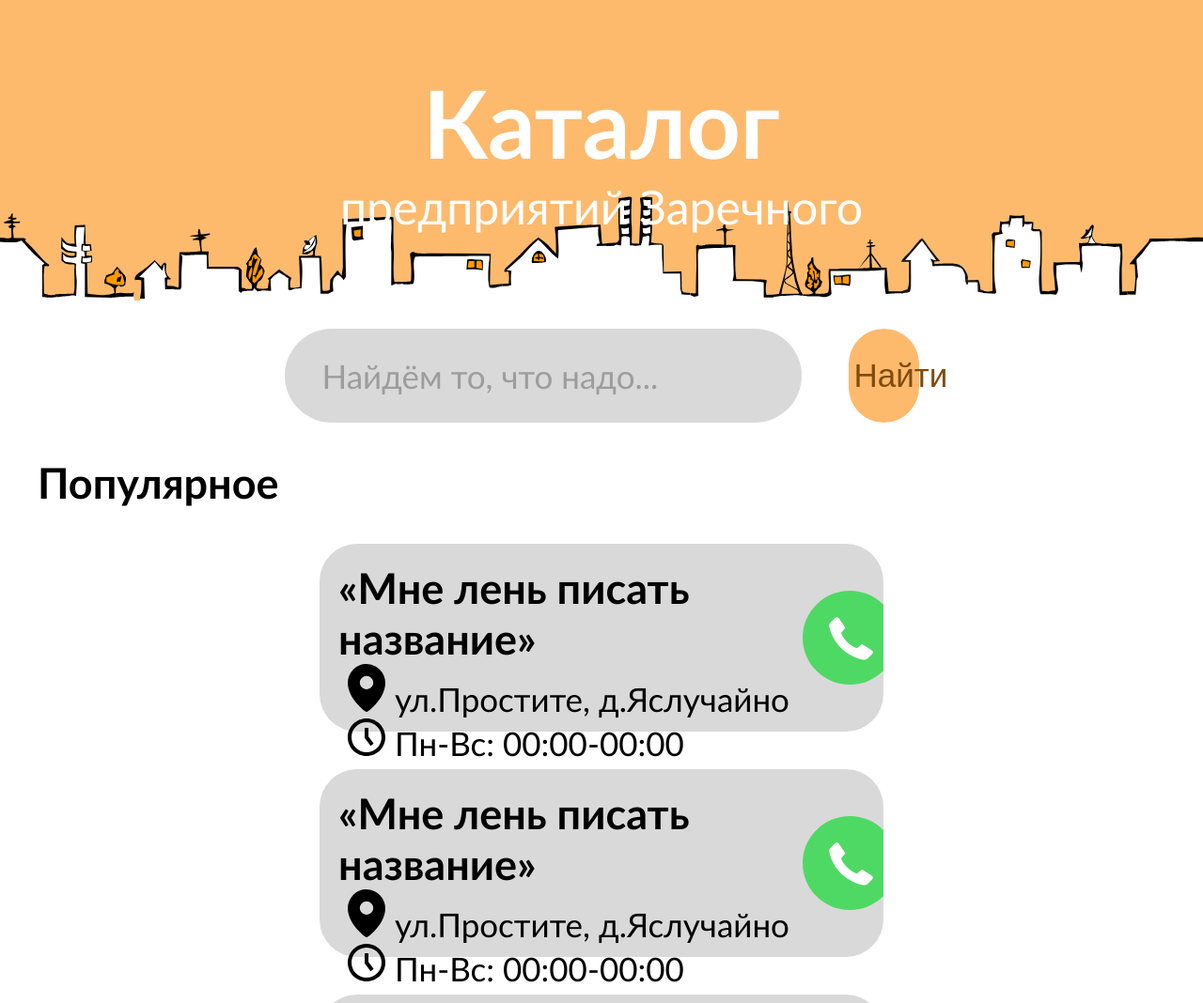
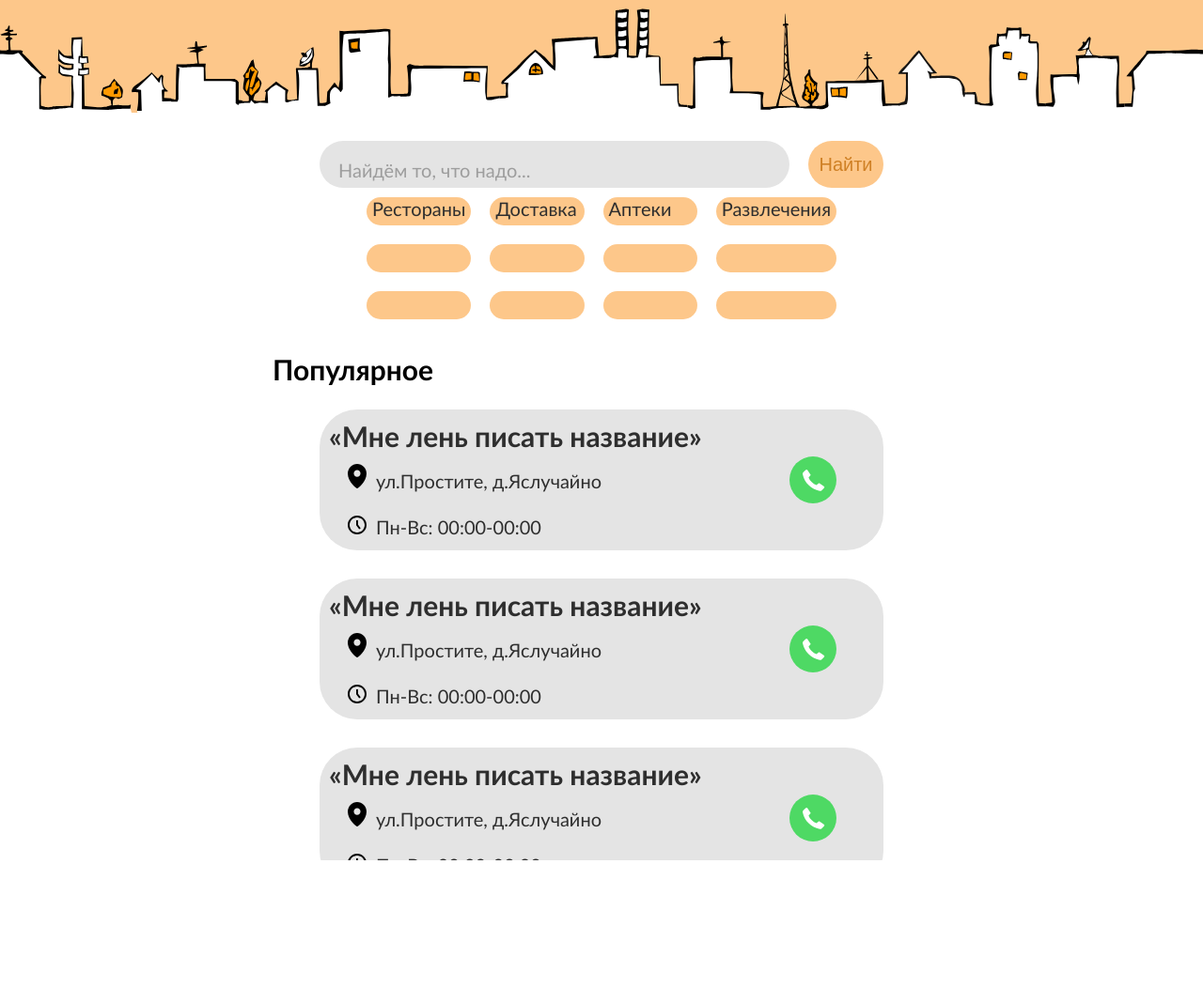
Before and after one commit to ToadSupremacist/catalog, a plain HTML site: page index.html in a window 1280 px wide. Shown: the top 1068 px of the page at 94% size. After the commit the page ends 916 px from the top, so only its background shows below. Drawn offline with Linux system fonts and the light colour scheme.

Commit message:
categories

```diff
--- a/index.html
+++ b/index.html
@@ -8,18 +8,56 @@
     </head>
     <body>
         <header class="header">
-            <div class="catalog-name">
-                <h1>Каталог</h1>
-                <p>предприятий Заречного</p>
-            </div>
+            <!-- <div class="catalog-name"> -->
+                <!-- <h1>Каталог</h1> -->
+                <!-- <p>предприятий Заречного</p> -->
+            <!-- </div> -->
         </header>
         <main class="main">
             <div class="search">
                 <input class="searchbar" type="search" placeholder="Найдём то, что надо...">
                 <button class="search-btn" type="submit">Найти</button>
             </div>
+            <div class="categories-div">
+                <div class="category">Рестораны</div>
+                <div class="category">Доставка</div>
+                <div class="category">Аптеки</div>
+                <div class="category">Развлечения</div>
+                <div class="category"></div>
+                <div class="category"></div>
+                <div class="category"></div>
+                <div class="category"></div>
+                <div class="category"></div>
+                <div class="category"></div>
+                <div class="category"></div>
+                <div class="category"></div>
+            </div>
             <h2 class="popular">Популярное</h2>
             <ul class="main__ul">
+                <li class="card">
+                    <div>
+                        <p class="name">«Мне лень писать название»</p>
+                        <p class="address"><img src="static/geo.svg">ул.Простите, д.Яслучайно</p>
+                        <p class="work-hours"><img src="static/clock.svg">Пн-Вс: 00:00-00:00</p>
+                    </div>
+                    <button class="call-btn"></button>
+                </li>
+                <li class="card">
+                    <div>
+                        <p class="name">«Мне лень писать название»</p>
+                        <p class="address"><img src="static/geo.svg">ул.Простите, д.Яслучайно</p>
+                        <p class="work-hours"><img src="static/clock.svg">Пн-Вс: 00:00-00:00</p>
+                    </div>
+                    <button class="call-btn"></button>
+                </li>
+                <li class="card">
+                    <div>
+                        <p class="name">«Мне лень писать название»</p>
+                        <p class="address"><img src="static/geo.svg">ул.Простите, д.Яслучайно</p>
+                        <p class="work-hours"><img src="static/clock.svg">Пн-Вс: 00:00-00:00</p>
+                    </div>
+                    <button class="call-btn"></button>
+                </li>
                 <li class="card">
                     <div>
                         <p class="name">«Мне лень писать название»</p>
--- a/script.js
+++ b/script.js
@@ -1,5 +1,5 @@
 const header = document.querySelector(".header")
 
-window.addEventListener("click", (event) => {
-    header.toggleAttribute("class", "header--thin")
+window.addEventListener("scroll", (event) => {
+    header.classList.add("header--thin")
 })
--- a/style.css
+++ b/style.css
@@ -1,25 +1,36 @@
-body {
-    margin: 0;
-    display: flex;
-    flex-direction: column;
-}
-
-@media (orientation: landscape) {
+@media (orientation: portrait) {
+    .header {
+        max-height: 40vh;
+    }
     .card {
-        max-width: 600px;
-        max-height: 200px;
+        align-items: center;
+        min-width: 90vw;
+        min-height: 15vh;
     }
     .name {
-        font-size: 25px;
+        min-width: 600px;
+        font-size: 40px !important;
+        margin: auto;
     }
     .address, .work-hours {
-        font-size: 25px;
+        font-size: 30px !important;
+        margin: auto;
     }
     .searchbar {
-        max-width: 550px;
+        min-width: 600px;
+        min-height: 100px;
     }
     .search-btn {
-        max-width: 75px;
+        min-width: 150px;
+        min-height: 100px;
+    }
+    .mail__ul {
+        height: 100%;
+    }
+    .header--thin {
+        animation-name: slideup;
+        animation-duration: 1s;
+        animation-iteration-count: 1;
     }
 }
 
@@ -41,24 +52,26 @@ body {
     }
 }
 
+body {
+    margin: 0;
+    display: flex;
+    flex-direction: column;
+}
+
 /*  */
 .header {
-    height: 40vh;
+    min-height: 15vh;
+    max-height: 40vh;
     background-image: url(static/doma-doubled.svg);
-    background-color: #fdba6d;
+    background-color: #fdc78a;
     background-position: bottom right;
     background-repeat: no-repeat;
     background-size: 200%;
     animation-name: moveacross;
-    animation-duration: 45s;
+    animation-duration: 50s;
     animation-iteration-count: 1;
 }
-.header--thin {
-    height: 12vh;
-    animation-name: slideup;
-    animation-duration: 1s;
-    animation-iteration-count: 1;
-}
+
 /*  */
 .catalog-name {
     font-family: 'Trebuchet MS', 'Lucida Sans Unicode', Arial, sans-serif;
@@ -70,17 +83,19 @@ body {
 .catalog-name h1 {
     margin: 0 auto;
     color: white;
-    font-size: 100px;
+    font-size: 70px;
 }
 .catalog-name p {
     margin: 0 auto;
     color: white;
-    font-size: 50px;
+    font-size: 45px;
 }
 /*  */
 .main {
     display: flex;
     flex-direction: column;
+    width: 700px;
+    margin: auto;
 }
 
 .search {
@@ -89,87 +104,116 @@ body {
     justify-content: center;
 }
 .searchbar {
-    width: 700px;
-    height: 100px;
-    background-color: #d9d9d9;
+    width: 500px;
+    height: 50px;
+    background-color: #e4e4e4;
     border: none;
     border-radius: 50px;
     font-size: 35px;
     font-family: 'Trebuchet MS';
-    padding-left: 40px;
+    padding-left: 20px;
 }
 .searchbar::placeholder {
     color: #9d9d9d;
-    font-size: 35px;
+    font-size: 20px;
+    margin-bottom: 10px;
     font-family: 'Trebuchet MS', 'Lucida Sans Unicode', Arial, sans-serif;
 }
 .search-btn {
-    height: 100px;
-    width: 150px;
-    background-color: #fdba6d;
-    color: #804b0d;
-    font-size: 35px;
+    height: 50px;
+    width: 80px;
+    background-color: #fdc78a;
+    color: #cf8025;
+    font-size: 20px;
     border: none;
     border-radius: 50px;
-    margin-left: 50px;
+    margin-left: 20px;
+    cursor: pointer;
 }
-
+.categories-div {
+    display: grid;
+    margin: 10px auto;
+    gap: 20px;
+    width: 500px;
+    grid-template-columns: 1fr 1fr 1fr 1fr;
+    grid-template-rows: 1fr 1fr 1fr;
+}
+.category {
+    height: 30px;
+    /* min-width: 100px; */
+    min-width: fit-content;
+    border-radius: 15px;
+    background-color: #fdc78a;
+    color: #2e2e2e;
+    font-size: 20px;
+    padding: 0px 6px;
+    cursor: pointer;
+    font-family: 'Trebuchet MS', 'Lucida Sans Unicode', Arial, sans-serif;
+}
 .popular {
-    padding-left: 40px;
-    font-size: 45px;
-    font-family: 'Trebuchet MS', 'Lucida Sans Unicode', 'Lucida Grande', 'Lucida Sans', Arial, sans-serif;
+    font-size: 30px;
+    font-family: 'Trebuchet MS', 'Lucida Sans Unicode', Arial, sans-serif;
 }
 .main__ul {
     display: flex;
     flex-direction: column;
+    height: 60vh;
     list-style: none;
     padding: 0;
     margin-block-start: 0;
     margin-block-end: 0;
+    overflow-y: scroll;
+}
+
+.main__ul::-webkit-scrollbar {
+    background-color: transparent;
 }
 
 .main__ul li {
-    margin-bottom: 40px;
+    margin-bottom: 30px;
 }
 
 .card{
     display: flex;
     margin: auto;
-    height: 270px;
-    width: 900px;
-    background-color: #d9d9d9;
+    background-color: #e4e4e4;
     border-radius: 40px;
 }
 
 .card div {
     display: flex;
     flex-direction: column;
+    height: 150px;
+    width: 500px;
 }
 
 .address, .work-hours {
+    color: #2e2e2e;
     margin: auto 0;
-    font-size: 35px;
+    font-size: 20px;
     padding-left: 30px;
     font-family: 'Trebuchet MS', 'Lucida Sans Unicode', Arial, sans-serif;
 }
 .name {
-    font-size: 45px;
+    color: #2e2e2e;
+    font-size: 30px;
     font-weight: 700;
-    margin: 20px 0 0 20px;
+    margin: 10px 0 0 10px;
     font-family: 'Trebuchet MS';
 }
 .address img, .work-hours img {
-    width: 40px;
+    width: 20px;
     margin-right: 10px;
 }
 
 .call-btn {
-    height: 100px;
-    width: 100px;
-    margin: auto;
+    height: 50px;
+    width: 50px;
+    margin: auto 50px auto 0;
     background-color: transparent;
     border: none;
     background-image: url(static/call.svg);
     background-repeat: no-repeat;
     background-size: cover;
+    cursor: pointer;
 }
```
